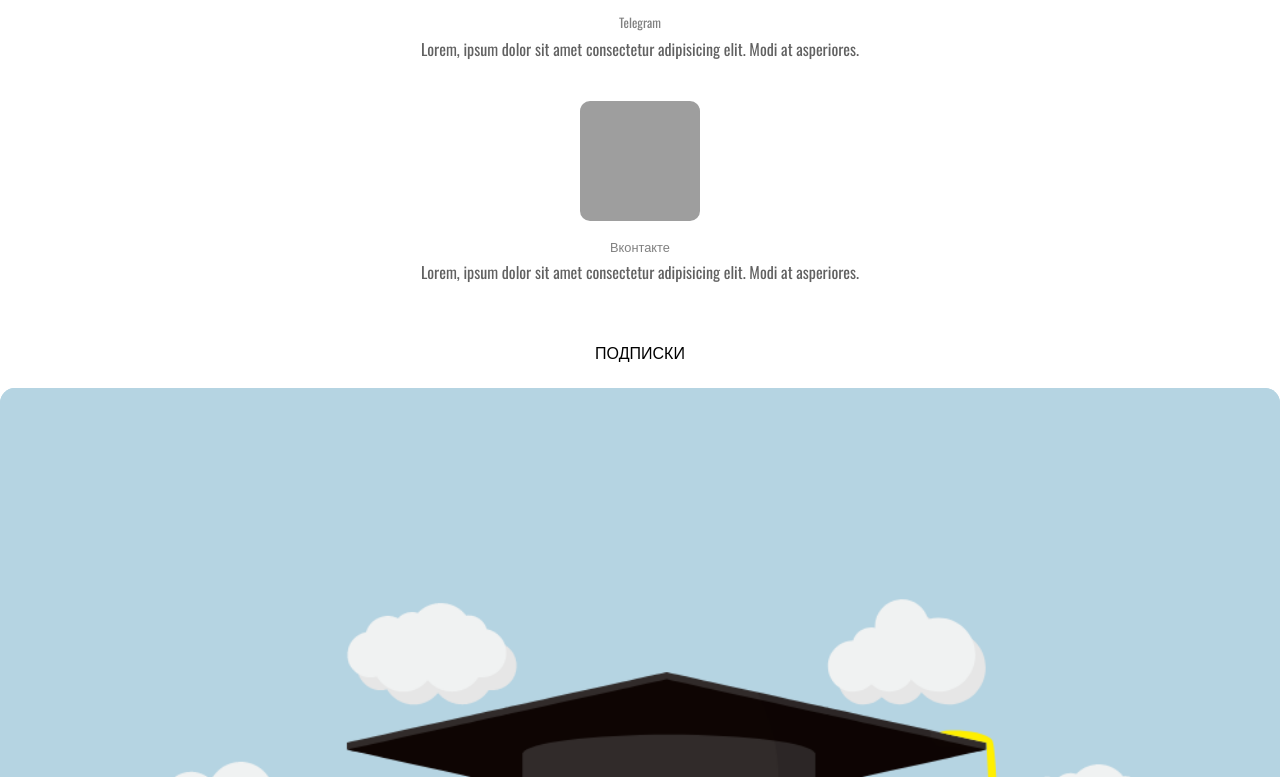
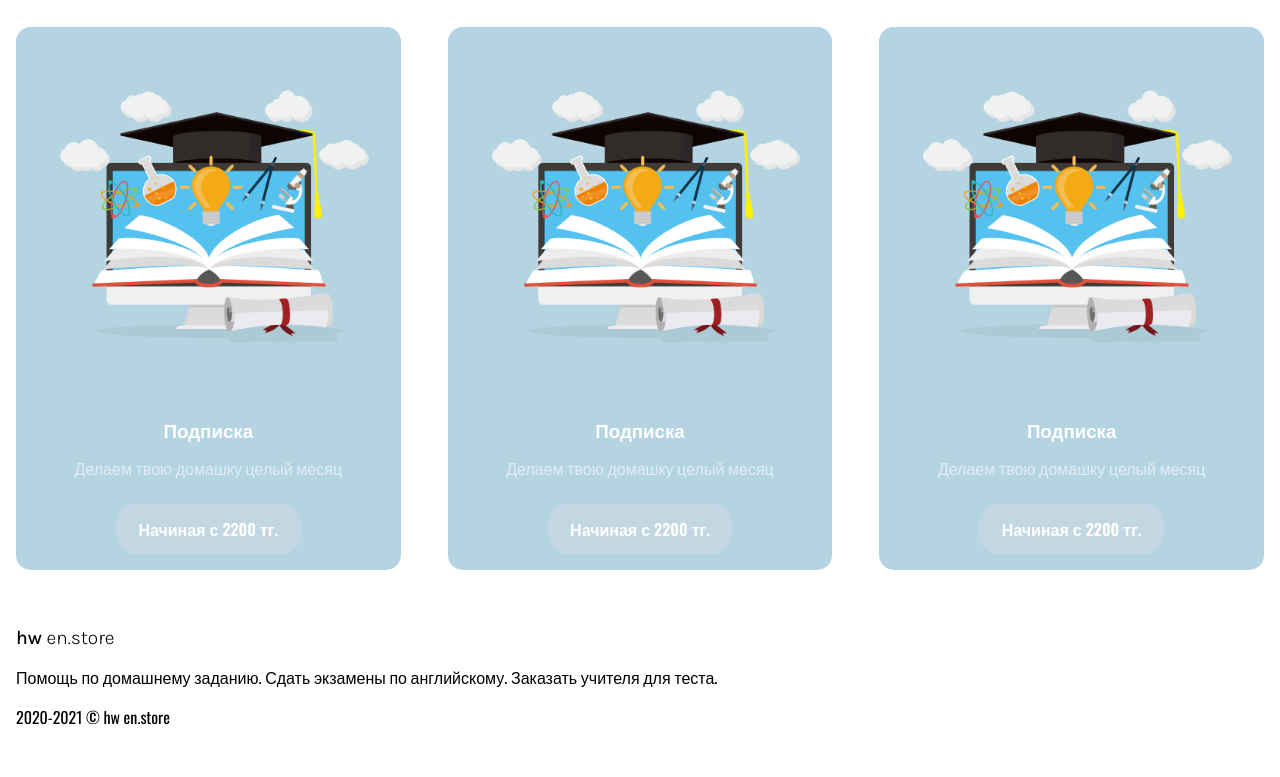
Before and after one commit to bekarys11/homework-store, a website: page index.html in a window 1280 px wide. Shown: the part 1163-1940 px from the top of the page. After the commit the page ends 1908 px from the top, so only its background shows below. Drawn offline with nearby package versions, Linux system fonts and the light colour scheme; grey boxes are pictures that could not be loaded.

Commit message:
fixed styling

```diff
--- a/index.html
+++ b/index.html
@@ -48,6 +48,7 @@
 
 			<section class="how-order">
 				<p class="subheading">Как Заказать</p>
+				<div class="social-containers">
 					<div class="social-container">
 						<img
 							src="https://external-content.duckduckgo.com/iu/?u=https%3A%2F%2Fpurepng.com%2Fpublic%2Fuploads%2Fthumbnail%2Fpurepng.com-circled-whatsapp-logologosiconsflat-designcircled-logoscircled-iconsiconflatminimalistlogo-design-311519937091r8rks.png&f=1&nofb=1"
@@ -88,10 +89,12 @@
 							asperiores.
 						</p>
 					</div>
+				</div>
 			</section>
 
 			<section class="kits">
 				<p class="subheading">Подписки</p>
+				<div class="kit-containers">
 					<div class="kit-container">
 						<img src="./img/monitor.png" alt="monitor" />
 						<img src="./img/Book.png" alt="book" data-aos="fade-left" />
@@ -105,6 +108,39 @@
 							<h3>Подписка</h3>
 							<p>Делаем твою домашку целый месяц</p>
 							<button class="btn">Начиная с 2200 тг.</button>
+						</div>
+					</div>
+
+					<div class="kit-container">
+						<img src="./img/monitor.png" alt="monitor" />
+						<img src="./img/Book.png" alt="book" data-aos="fade-left" />
+						<img
+							src="./img/Things.png"
+							alt="things"
+							data-aos="fade-right"
+							data-aos-anchor=".kit-container"
+						/>
+						<div class="kit-description">
+							<h3>Подписка</h3>
+							<p>Делаем твою домашку целый месяц</p>
+							<button class="btn">Начиная с 2200 тг.</button>
+						</div>
+					</div>
+
+					<div class="kit-container">
+						<img src="./img/monitor.png" alt="monitor" />
+						<img src="./img/Book.png" alt="book" data-aos="fade-left" />
+						<img
+							src="./img/Things.png"
+							alt="things"
+							data-aos="fade-right"
+							data-aos-anchor=".kit-container"
+						/>
+						<div class="kit-description">
+							<h3>Подписка</h3>
+							<p>Делаем твою домашку целый месяц</p>
+							<button class="btn">Начиная с 2200 тг.</button>
+						</div>
 					</div>
 				</div>
 			</section>
--- a/sass/main.scss
+++ b/sass/main.scss
@@ -11,15 +11,15 @@ p {
 	box-sizing: border-box;
 }
 
+body {
+	font-family: "Oswald", sans-serif;
+	font-size: 16px;
+}
+
 h3 {
 	text-align: center;
 	color: $primary-color;
 	margin-bottom: 0.8rem;
-}
-
-body {
-	font-family: "Oswald", sans-serif;
-	font-size: 16px;
 }
 
 a {
@@ -27,10 +27,16 @@ a {
 }
 
 .subheading {
-	font-size: 1rem;
+	font-size: $medium-subhead;
 	text-transform: uppercase;
 	text-align: center;
 	margin-bottom: 1.5rem;
+}
+
+@media (min-width: 990px) {
+	.subheading {
+		font-size: $large-subhead;
+	}
 }
 
 /* ----HEADER---- */
@@ -188,9 +194,16 @@ a {
 }
 
 @media (min-width: 990px) {
-	.hero h1 {
-		font-size: 5rem;
-		line-height: 8.5rem;
+	.hero {
+		h1 {
+			font-size: 5rem;
+			line-height: 8.5rem;
+		}
+
+		a {
+			margin-top: 2.5rem;
+			font-size: 1.5rem;
+		}
 	}
 }
 
@@ -207,6 +220,14 @@ a {
 
 .how-order {
 	padding: 1rem 0.5rem;
+}
+
+@media (min-width: 990px) {
+	.social-containers {
+		display: grid;
+		grid-template-columns: repeat(3, 1fr);
+		gap: 10px;
+	}
 }
 
 .social-container {
@@ -262,6 +283,14 @@ a {
 	}
 }
 
+@media (min-width: 990px) {
+	.kit-containers {
+		display: grid;
+		grid-template-columns: repeat(3, 1fr);
+		gap: 15px;
+	}
+}
+
 .kit-description {
 	padding: 1rem;
 	padding-top: 0;
@@ -292,7 +321,7 @@ a {
 /* ---FOOTER--- */
 
 footer {
-	padding: 2rem 0.5rem;
+	padding: 2rem 1rem;
 	padding-bottom: 0;
 
 	p {
--- a/sass/variables.scss
+++ b/sass/variables.scss
@@ -4,4 +4,7 @@ $secondary-font: "Karla", sans-serif;
 $primary-color: #fff;
 $secondary-color: rgb(97, 97, 97);
 
-$main-margin: 0.5 1rem;
+$main-margin: 0.5rem 1rem;
+
+$large-subhead: 2rem;
+$medium-subhead: 1rem;
```
Also changed, not shown: styles.css, 1 other file. Lines whose indentation alone changed are shown as unchanged.
